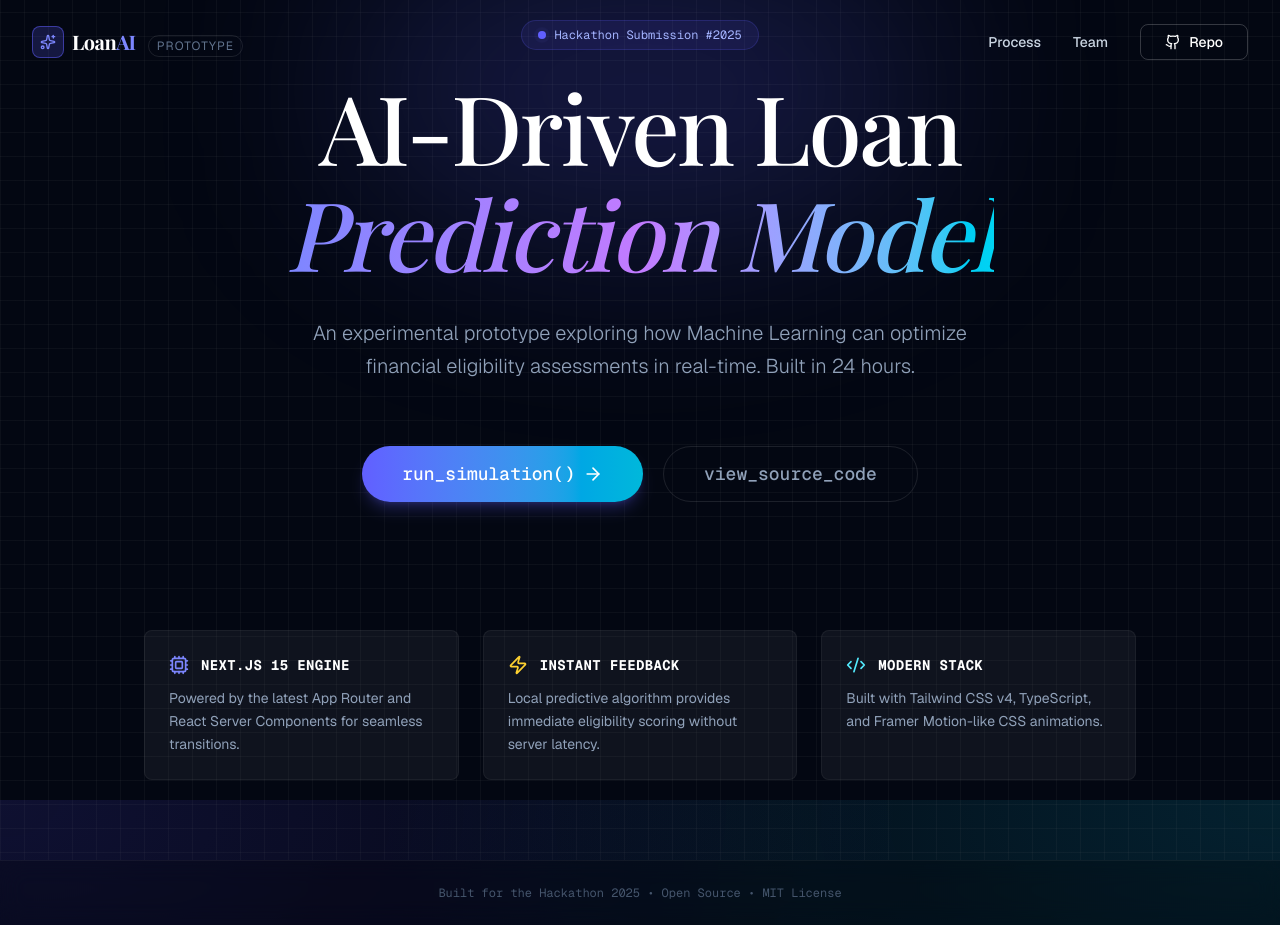
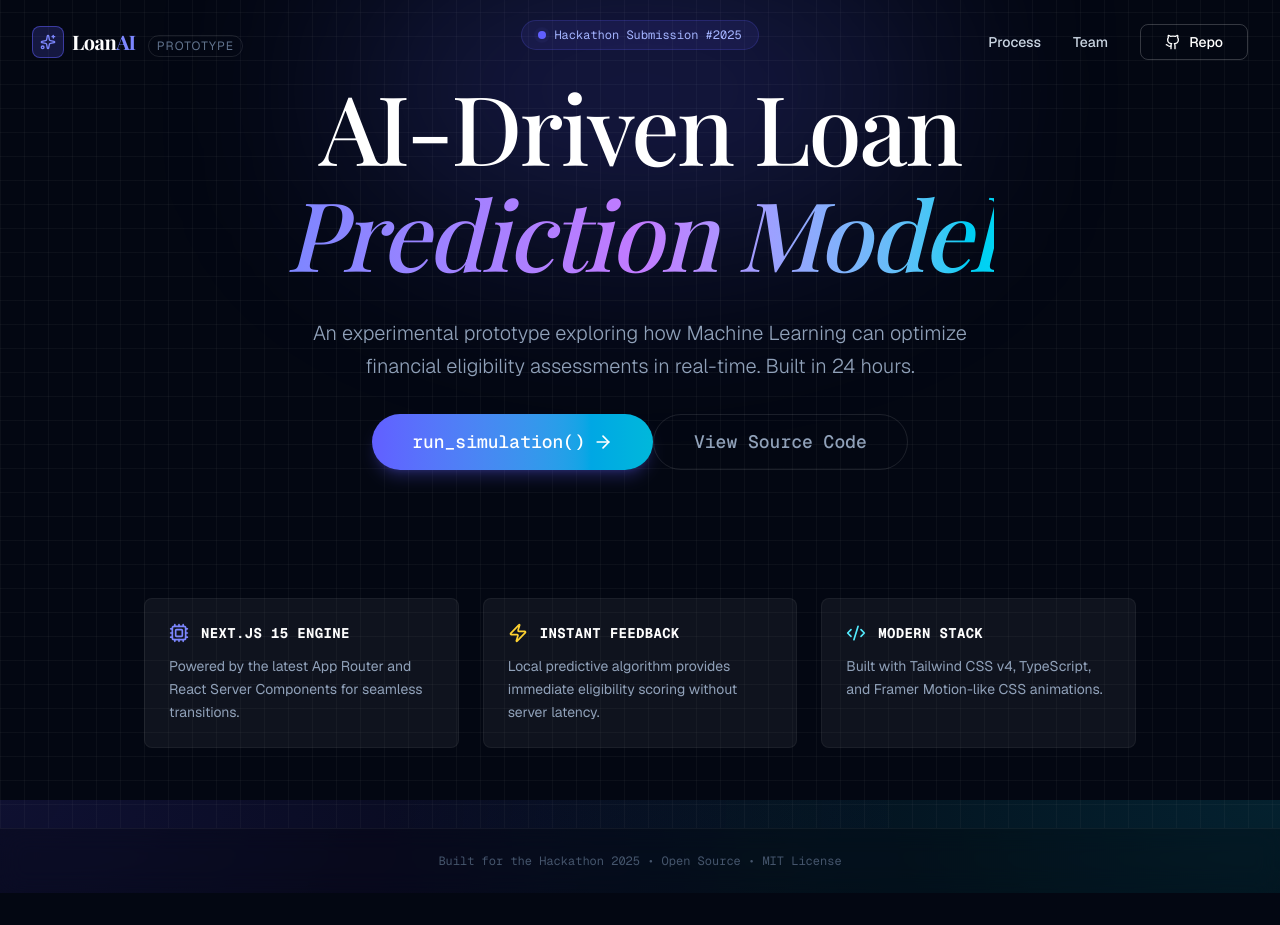
Before and after one commit to ujera/LoanAI, a Next.js app: page / in a window 1280 px wide. After the commit the page ends 893 px from the top, so only its background shows below. Built offline with nearby package versions, Linux system fonts and the light colour scheme; a web font is replaced by a local one.

Commit message:
:hammer: added repo links

```diff
--- a/src/components/feature/LandingPage.tsx
+++ b/src/components/feature/LandingPage.tsx
@@ -3,6 +3,7 @@
 import { Button } from "@/components/ui/Button";
 import { ArrowRight, Code2, Zap, Cpu } from "lucide-react";
 import { Navbar } from "@/components/layout/Navbar";
+import Link from "next/link";
 
 interface LandingPageProps {
   onStart: () => void;
@@ -39,14 +40,15 @@ export function LandingPage({ onStart }: LandingPageProps) {
           <p className="text-lg md:text-xl text-slate-400 max-w-2xl mx-auto leading-relaxed animate-in fade-in slide-in-from-bottom-8 duration-1000 delay-100 font-light">
             An experimental prototype exploring how Machine Learning can optimize financial eligibility assessments in real-time. Built in 24 hours.
           </p>
-
-          <div className="flex flex-col sm:flex-row gap-5 justify-center items-center pt-8 animate-in fade-in slide-in-from-bottom-8 duration-1000 delay-200">
+          <div>
             <Button onClick={onStart} variant="primary" className="h-14 px-10 text-lg rounded-full font-mono">
               run_simulation() <ArrowRight className="ml-2 w-5 h-5" />
             </Button>
-            <Button variant="outline" className="h-14 px-10 text-lg rounded-full border-white/10 hover:bg-white/5 font-mono text-slate-400">
-              view_source_code
-            </Button>
+              <Link href="https://github.com/ujera/LoanAI">
+                <Button variant="outline" className="h-14 px-10 text-lg rounded-full border-white/10 hover:bg-white/5 font-mono text-slate-400">
+                  View Source Code
+                </Button>
+              </Link>
           </div>
         </div>
 
--- a/src/components/layout/Navbar.tsx
+++ b/src/components/layout/Navbar.tsx
@@ -31,10 +31,16 @@ export function Navbar() {
            <Link href="/contact" className="text-sm font-medium text-slate-300 hover:text-white transition-colors">
             Team
           </Link>
-          <Button variant="outline" className="text-sm gap-2 h-9">
-            <Github className="w-4 h-4" />
-            Repo
-          </Button>
+          <Link href="https://github.com/ujera/LoanAI" target="_blank" rel="noopener noreferrer">
+            <Button
+              variant="outline"
+              className="text-sm gap-2 h-9"
+            >
+              <Github className="w-4 h-4" />
+              Repo
+            </Button>
+          </Link>
+
       </div>
 
       {/* Mobile Menu Placeholder */}
```
